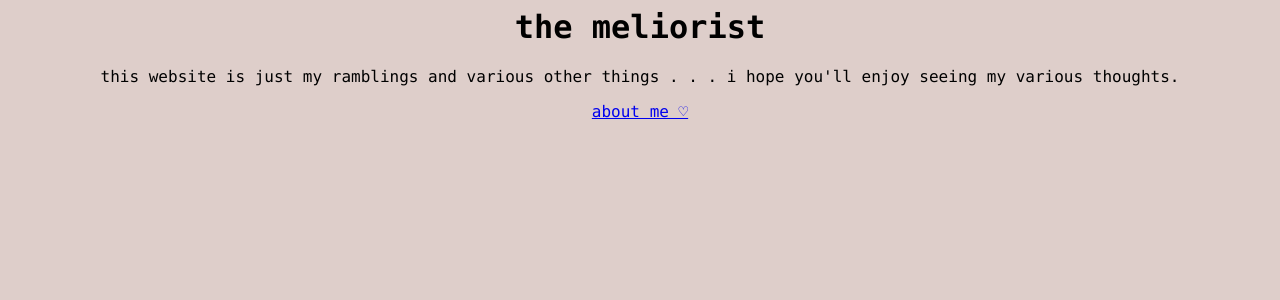
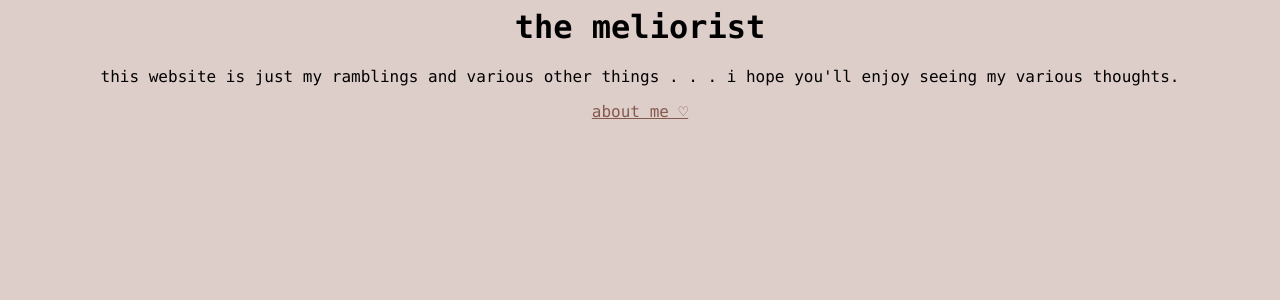
Before and after one commit to the-meliorist/the-meliorist.github.io, a Jekyll site: the page index.html, which Jekyll copies as it is, in a window 1280 px wide. Shown: the top 300 px of the page. Built offline with Jekyll 4.4.1, drawn with Linux system fonts in a browser that asks for light colours.

Commit message:
Update index.html

```diff
--- a/index.html
+++ b/index.html
@@ -12,4 +12,4 @@ body {
     <h1>the meliorist</h1>
 
     <p>this website is just my ramblings and various other things . . . i hope you'll enjoy seeing my various thoughts.</p>
-     <a href="about.html" style_"color:#85594e"> about me ♡</a>
+     <a href="about.html" style="color:#85594e"> about me ♡</a>
```
